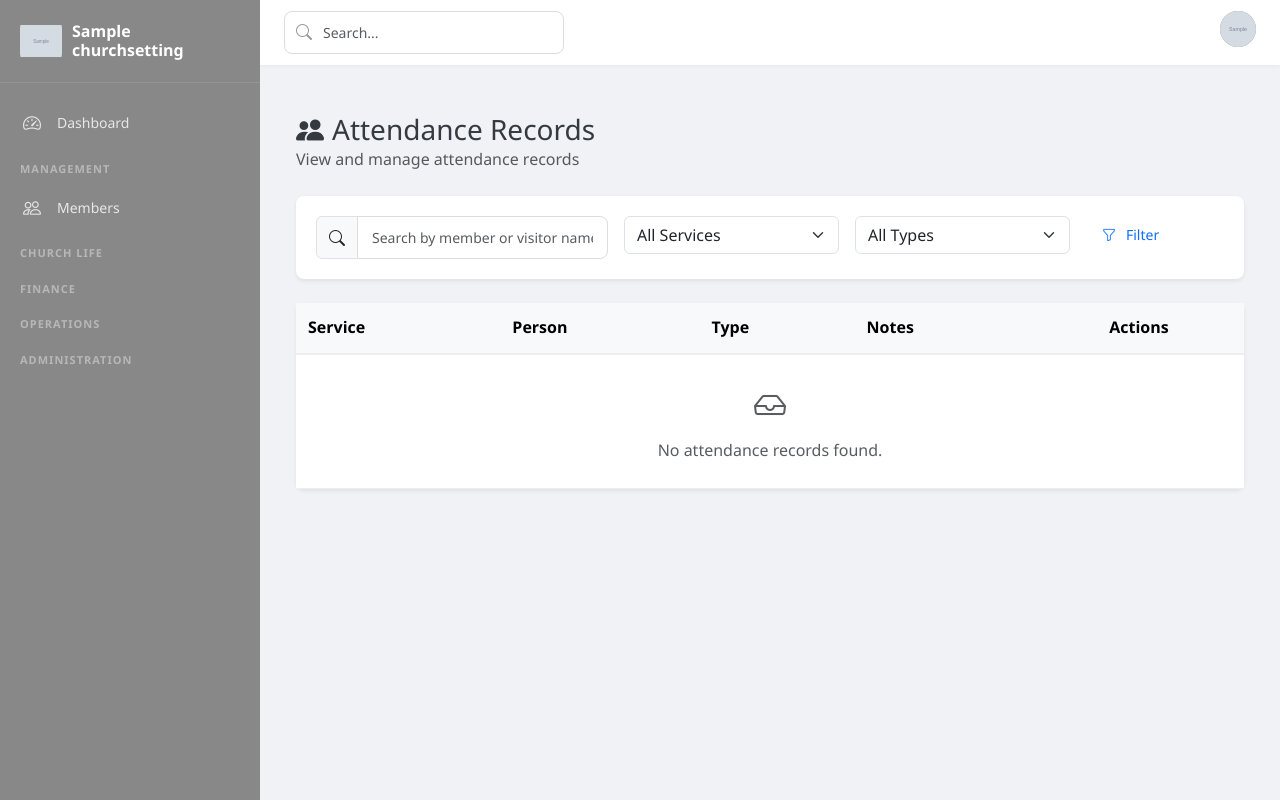
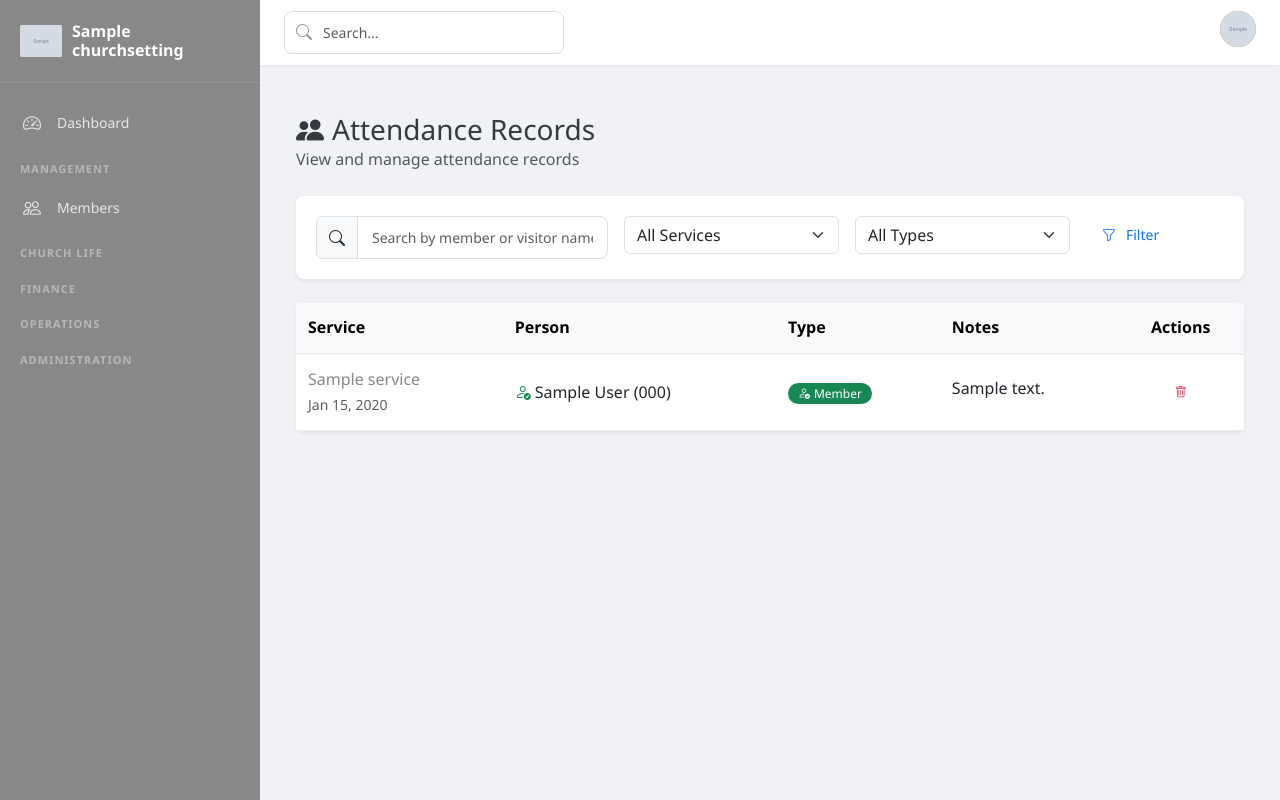
Before and after one commit to mbuguam443/fbmi, a Django app: page /attendance/ in a window 1280 px wide. Run offline with Django 4.2, Linux system fonts and the light colour scheme; a user stored in the database is signed in; tables that the repository leaves empty hold one stand-in row (values such as "Sample post"); grey boxes marked "Sample" are stand-in pictures.

Commit message:
Fix admin attendance list showing empty records
Template iterated over 'attendance_records' but the view provides 'attendances', so existing attendance entries were never displayed.

```diff
--- a/templates/attendance/attendance_list.html
+++ b/templates/attendance/attendance_list.html
@@ -63,7 +63,7 @@
                     </tr>
                 </thead>
                 <tbody>
-                    {% for record in attendance_records %}
+                    {% for record in attendances %}
                     <tr>
                         <td>
                             <a href="{% url 'services:service_detail' record.service.pk %}" class="text-decoration-none">
```
